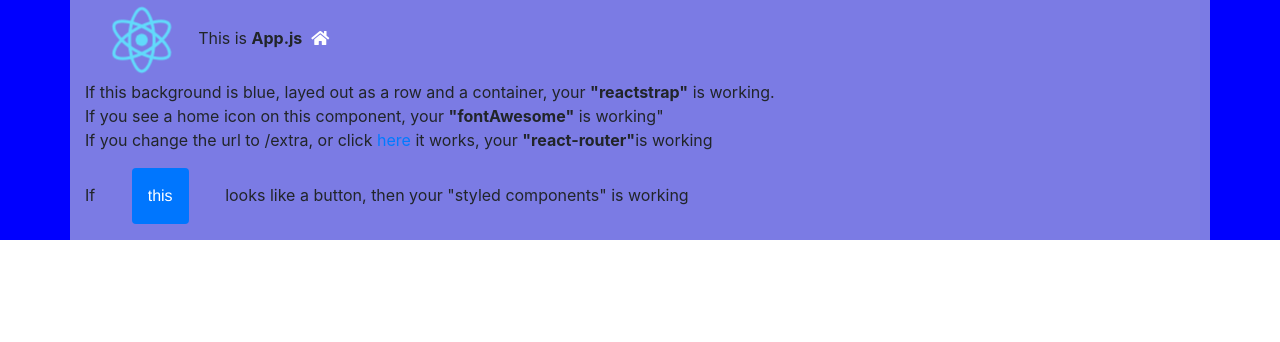
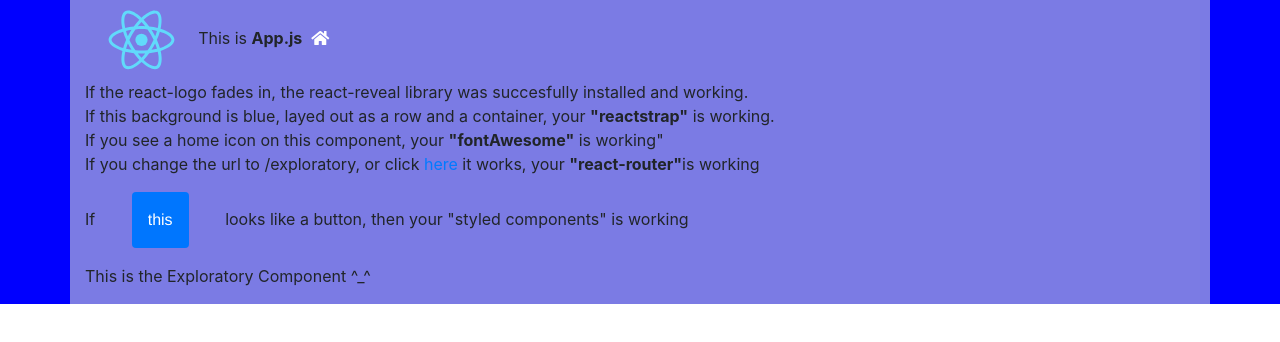
Before and after one commit to alfredrafael/web-of-light, a React (Create React App) app: page / in a window 1280 px wide. Shown: the top 342 px of the page. Built offline with nearby package versions, Linux system fonts and the light colour scheme.

Commit message:
More boiler-plate additions

```diff
--- a/src/App.js
+++ b/src/App.js
@@ -5,6 +5,7 @@ import { Container, Row } from "reactstrap";
 import Exploratory from "./components/Exploratory";
 import { BrowserRouter as Router, Route, Link } from "react-router-dom";
 import styled from "styled-components";
+import Fade from 'react-reveal/Fade'
 
 const Button = styled.button`
   border-radius: 4px;
@@ -25,21 +26,22 @@ class App extends Component {
       <Router>
         <Row style={{ background: "blue" }}>
           <Container style={{ background: "rgb(123, 123, 228)" }}>
+            <Fade>
+            <img src={logo} className="App-logo" alt="logo" />
+            </Fade>
+            This is <strong>App.js</strong> &nbsp;<i class="fas fa-home" style={{ color: "white" }} /><br />
 
-            <img src={logo} className="App-logo" alt="logo" />
-
-            This is <strong>App.js</strong> &nbsp;<i class="fas fa-home" style={{ color: "white" }} /><br />
+            If the react-logo fades in, the react-reveal library was succesfully installed and working. <br/>
 
             If this background is blue, layed out as a row and a container, your <strong>"reactstrap"</strong> is working. <br />
 
             If you see a home icon on this component, your <strong>"fontAwesome"</strong> is working" <br />
 
-            If you change the url to /extra, or click <Link to="/extra"> here </Link> it works, your <strong>"react-router"</strong>is working <br />
+            If you change the url to /exploratory, or click <Link to="/exploratory"> here </Link> it works, your <strong>"react-router"</strong>is working <br />
 
             If <Button>this</Button> looks like a button, then your "styled components" is working <br/>
-
             <Route path="/exploratory" component={Exploratory} />
-
+            <Exploratory/>
           </Container>
         </Row>
       </Router>
```
